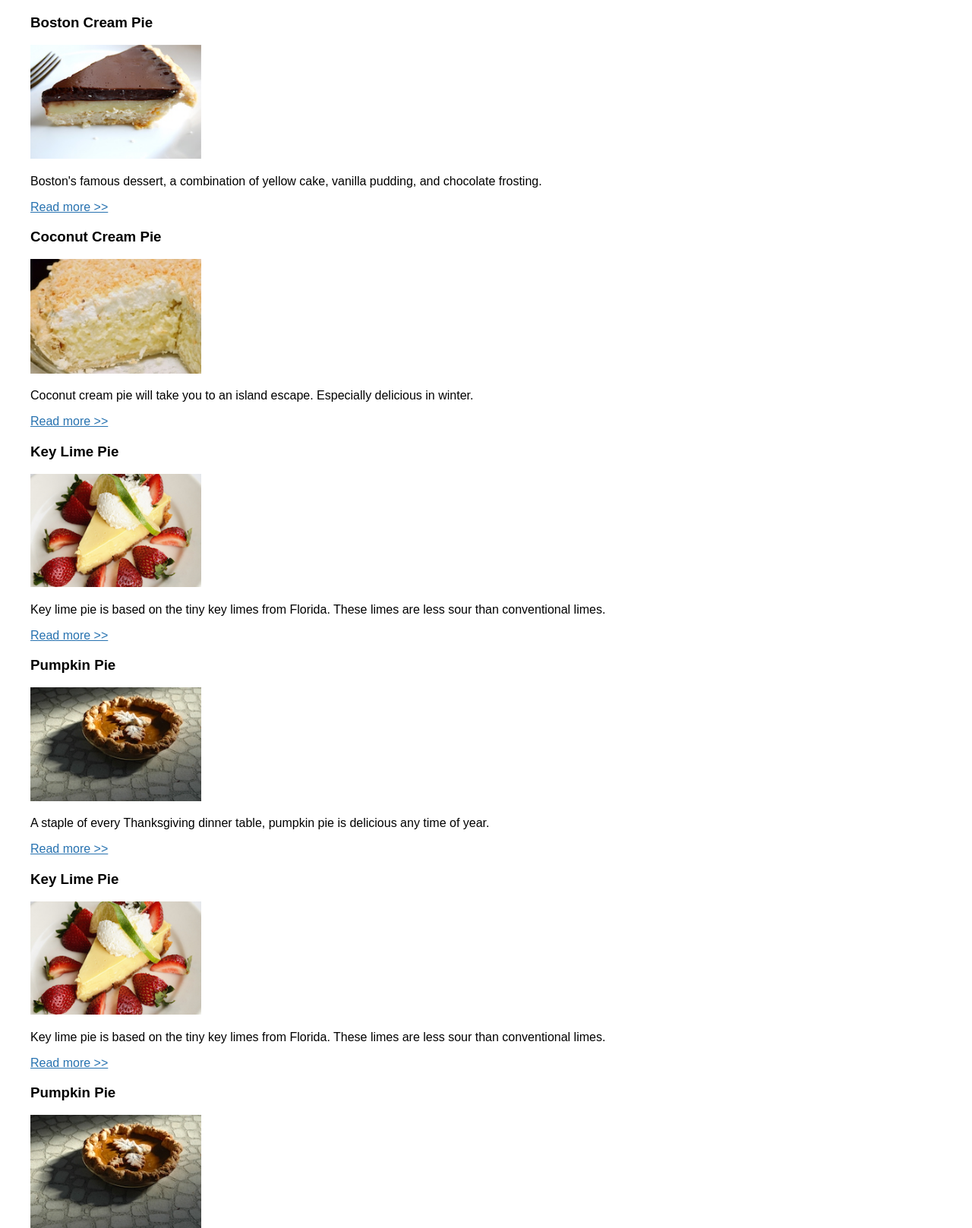
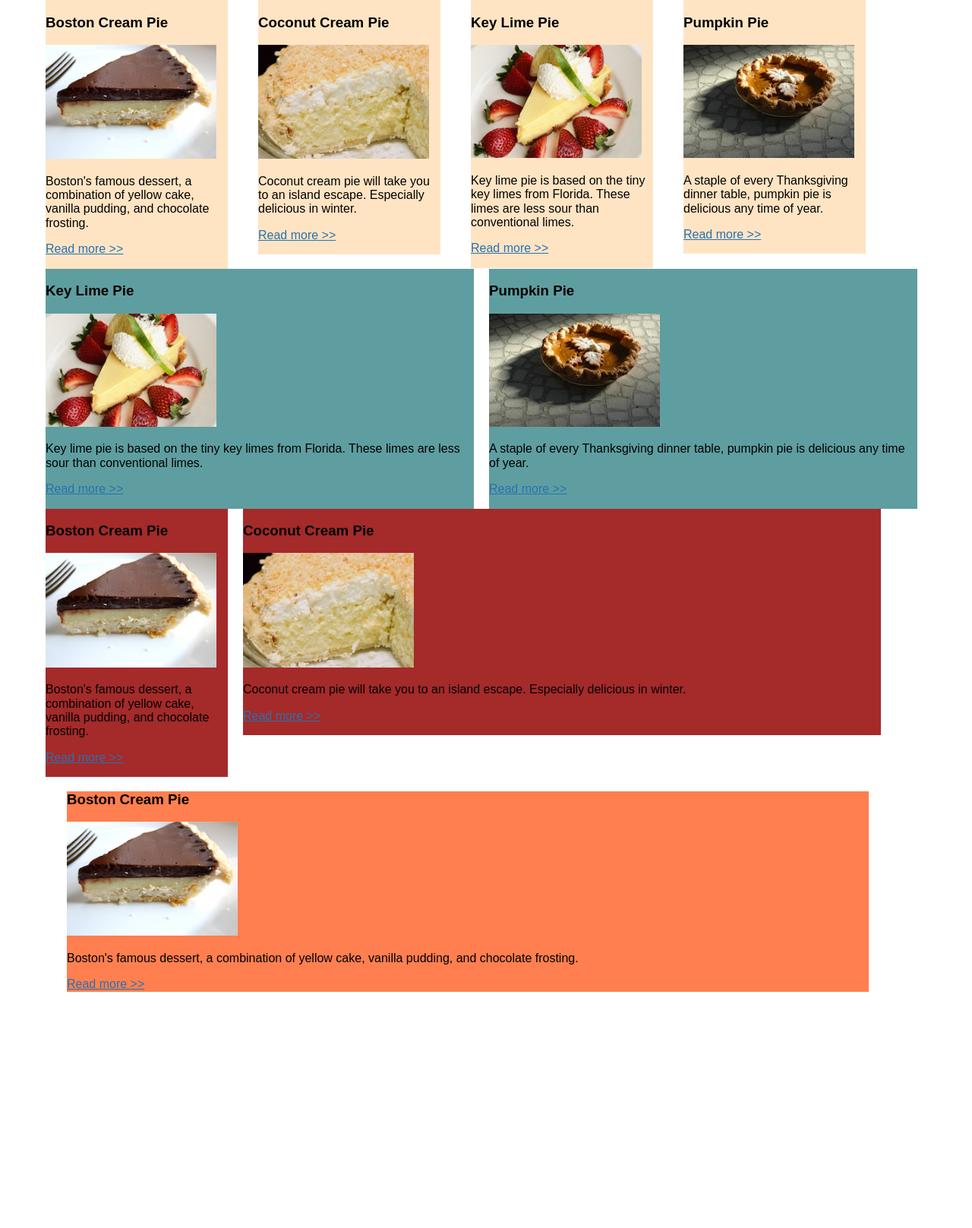
Before and after one commit to hareom284/Courses, a PHP site: page /floats.html in a window 1280 px wide. Shown: the top 1617 px of the page at 76% size. After the commit the page ends 1306 px from the top, so only its background shows below. Run offline with PHP 8.4, Linux system fonts and the light colour scheme.

Commit message:
added assignment in float

```diff
--- a/Responsive_Website/fem-layout/day-1-flexbox/1-intro-floats/begin/css/floats.css
+++ b/Responsive_Website/fem-layout/day-1-flexbox/1-intro-floats/begin/css/floats.css
@@ -29,15 +29,93 @@ div img {
 	width: 100%;
 	max-width: 225px;
 }
+.col-1
+{
+	background-color: beige;
+}
+.col-2
+{
+	background-color: blue;
+}
+.col-3
+{
+	background-color: brown;
+}
+.col-4
+{
+	background-color: coral;
+}
+.row-1
+{
+	left: 10px;
+	/* background-color: bisque; */
+}
 
+.row-1::after,.row-2::after,.row-3::after
+{
+	content: "";
+	display: table;
+	clear: both;
+}
 /* grid system -- mobile first! */
+@media only screen and (min-width: 479px)  {
+	.col-1,.col-2,.col-3,.col-4
+	{
+		width: 48%;
 
+	}
+
+
+}
 
 /* Mobile Landscape Screen Sizes */
 @media only screen and (min-width: 480px)  {
+	.col-1
+	{   float: left;
+		margin-right: 20px;
+		width: 44%;
+	}
+	.col-2
+	{
+		float: left;
+		margin-left: 10px;
+		width:48%;
+	}
+	.col-3
+	{   margin-left: 4%;
+		width: 88%;
+	}
+
+	.col-4
+	{
+	   margin-left: 4%;
+       width: 88%;
+	}
 
 }
 /* Desktop screen Sizes */
 @media only screen and (min-width: 768px) {
-
+.col-1
+{  float: left;
+   margin-left: 20px;
+   width: 20%;
+   background-color: bisque;
 }
+.col-2
+{
+	float: left;
+	margin-left: 20px;
+	width: 47%;
+	background-color: cadetblue;
+}
+.col-3
+	{
+		float: left;
+		margin-left: 20px;
+		width: 20%;
+	}
+	.change
+	{
+		width: 70%;
+	}
+}
--- a/Responsive_Website/fem-layout/day-1-flexbox/1-intro-floats/begin/floats.html
+++ b/Responsive_Website/fem-layout/day-1-flexbox/1-intro-floats/begin/floats.html
@@ -10,26 +10,26 @@
 <body>
 	<div class="wrapper">
 <!-- row 1, 4 individual boxes -->
-		<div>
-			<article>
+		<div class="row-1">
+			<article class="col-1">
 				<h3>Boston Cream Pie</h3>
 			    <img src="img/boston-cream.jpg" alt="Boston creme pie.">
 			    <p>Boston's famous dessert, a combination of yellow cake, vanilla pudding, and chocolate frosting.</p>
 			    <p><a href="http://www.foodnetwork.com/recipes/boston-cream-pie-recipe0-1908702">Read more &gt;&gt;</a></p>
 			</article>
-			<article>
+			<article class="col-1">
 		    	<h3>Coconut Cream Pie</h3>
 		    	<img src="img/coconut-cream.jpg" alt="Coconut cream pie.">
 		    	<p>Coconut cream pie will take you to an island escape. Especially delicious in winter.</p>
 		    	<p><a href="https://www.favfamilyrecipes.com/coconut-cream-pie-2/">Read more &gt;&gt;</a></p>
 		    </article>
-		    <article>
+		    <article class="col-1">
 		    	<h3>Key Lime Pie</h3>
 		    	<img src="img/keylime-pie.jpg" alt="Key lime pie.">
 		    	<p>Key lime pie is based on the tiny key limes from Florida. These limes are less sour than conventional limes. </p>
 		    	<p><a href="https://www.epicurious.com/recipes/food/views/key-lime-pie-108125" target="_blank">Read more &gt;&gt;</a></p>
 		    </article>
-		    <article>
+		    <article class="col-1">
 		    	<h3>Pumpkin Pie</h3>
 		    	<img src="img/pumpkin-pie.jpg" alt="Pumpkin pie.">
 		    	<p>A staple of every Thanksgiving dinner table, pumpkin pie is delicious any time of year.</p>
@@ -37,14 +37,14 @@
 		    </article>
 		</div>
 <!-- row 2, 2 boxes spanning 2 rows -->
-		<div>
-		    <article>
+		<div class="row-2">
+		    <article class="col-2">
 		    	<h3>Key Lime Pie</h3>
 		    	<img src="img/keylime-pie.jpg" alt="Key lime pie.">
 		    	<p>Key lime pie is based on the tiny key limes from Florida. These limes are less sour than conventional limes. </p>
 		    	<p><a href="https://www.epicurious.com/recipes/food/views/key-lime-pie-108125" target="_blank">Read more &gt;&gt;</a></p>
 		    </article>
-		    <article>
+		    <article class="col-2">
 		    	<h3>Pumpkin Pie</h3>
 		    	<img src="img/pumpkin-pie.jpg" alt="Pumpkin pie.">
 		    	<p>A staple of every Thanksgiving dinner table, pumpkin pie is delicious any time of year.</p>
@@ -53,14 +53,14 @@
 		</div>
 
 <!-- row 4: narrow left column, wide right/content column -->
-		<div>
-			<article>
+		<div class="row-3">
+			<article class="col-3">
 				<h3>Boston Cream Pie</h3>
 			    <img src="img/boston-cream.jpg" alt="Boston creme pie.">
 			    <p>Boston's famous dessert, a combination of yellow cake, vanilla pudding, and chocolate frosting.</p>
 			    <p><a href="http://www.foodnetwork.com/recipes/boston-cream-pie-recipe0-1908702">Read more &gt;&gt;</a></p>
 			</article>
-			<article>
+			<article class="col-3 change">
 		    	<h3>Coconut Cream Pie</h3>
 		    	<img src="img/coconut-cream.jpg" alt="Coconut cream pie.">
 		    	<p>Coconut cream pie will take you to an island escape. Especially delicious in winter.</p>
@@ -68,8 +68,8 @@
 		    </article>
 		</div>
 <!-- row 4: one column -->
-		<div>
-			<article>
+		<div class="row-4">
+			<article class="col-4">
 				<h3>Boston Cream Pie</h3>
 			    <img src="img/boston-cream.jpg" alt="Boston creme pie.">
 			    <p>Boston's famous dessert, a combination of yellow cake, vanilla pudding, and chocolate frosting.</p>
```
Also changed, not shown: Responsive_Website/Self_Learn/float/float.html (added, +18 -0 lines), Responsive_Website/Self_Learn/float/style.css (added, +43 -0 lines).
